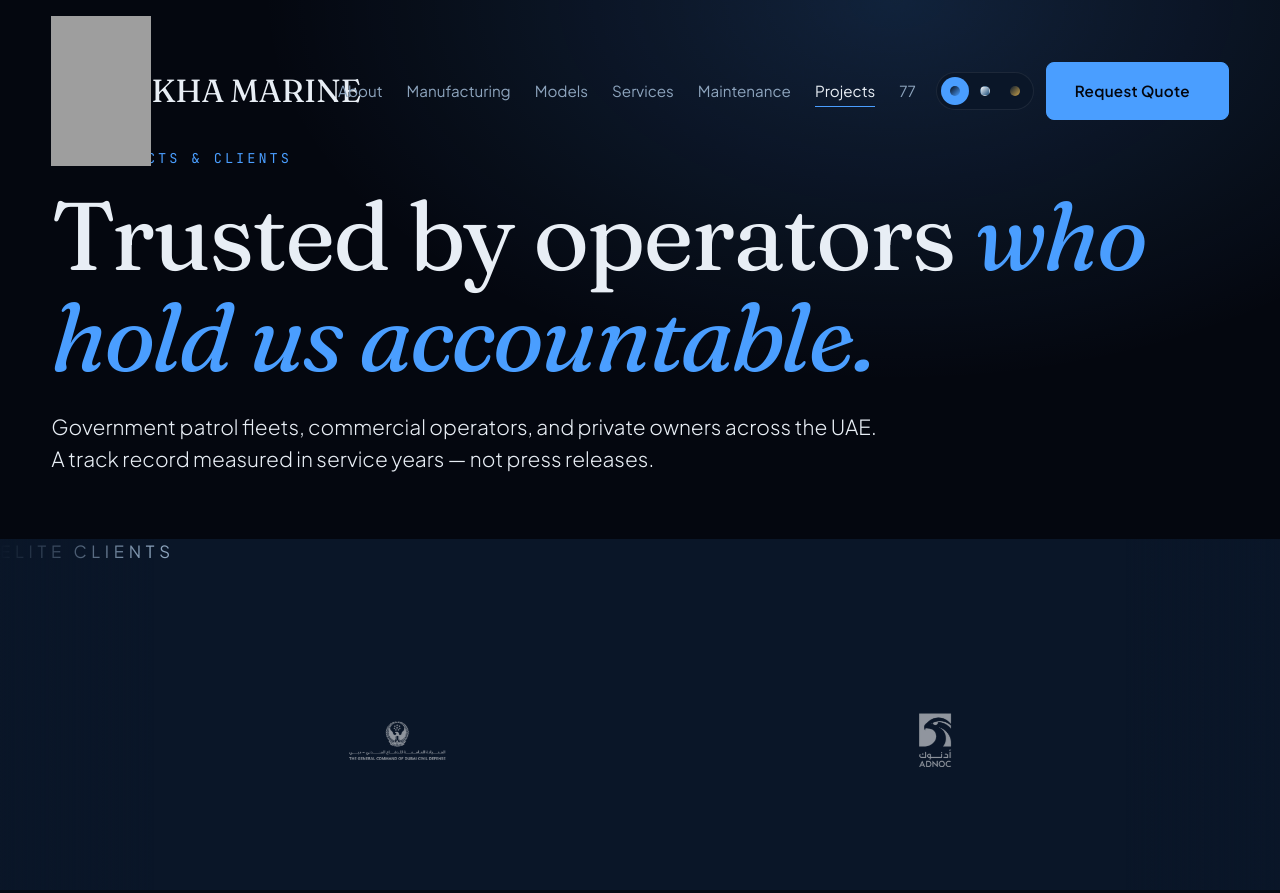
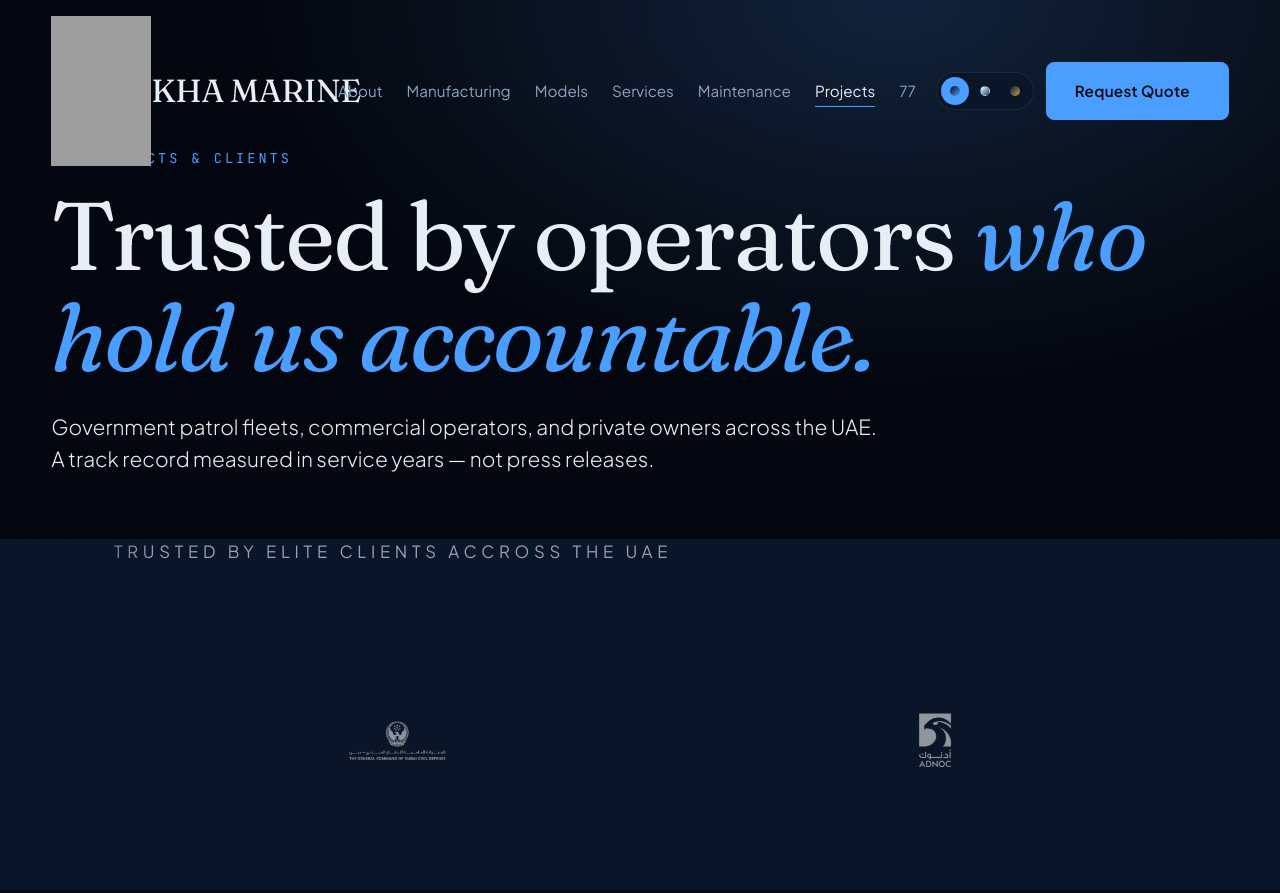
Before and after one commit to merlynfrancis/kha-marine-final, a plain HTML site: page projects.html in a window 1280 px wide. Shown: the top 893 px of the page. Drawn offline with Linux system fonts and the light colour scheme; grey boxes are pictures that could not be loaded.

Commit message:
New changes

```diff
--- a/css/styles.css
+++ b/css/styles.css
@@ -1119,7 +1119,7 @@
 }
 
 .ribbon-label {
-  text-align: left;
+  text-align: center;
   letter-spacing: 0.28em;
   text-transform: uppercase;
   color: var(--text-muted);
--- a/projects.html
+++ b/projects.html
@@ -262,7 +262,7 @@
       </section>
 
       <section class="ribbon" aria-label="Trusted clients">
-        <p class="ribbon-label">Elite Clients</p>
+        <p class="ribbon-label">Trusted by Elite Clients accross the UAE</p>
         <div class="ribbon-track" data-ribbon></div>
       </section>
 
```
